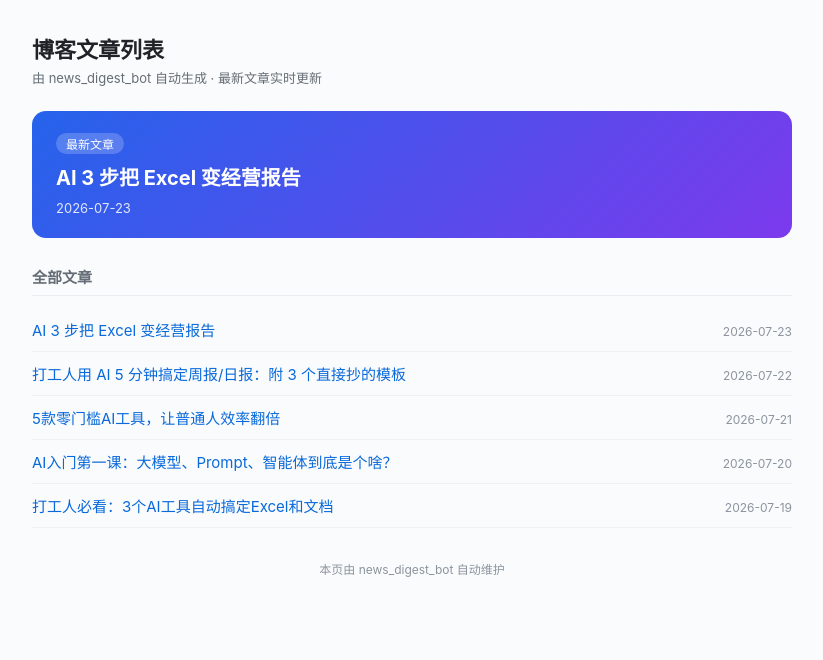
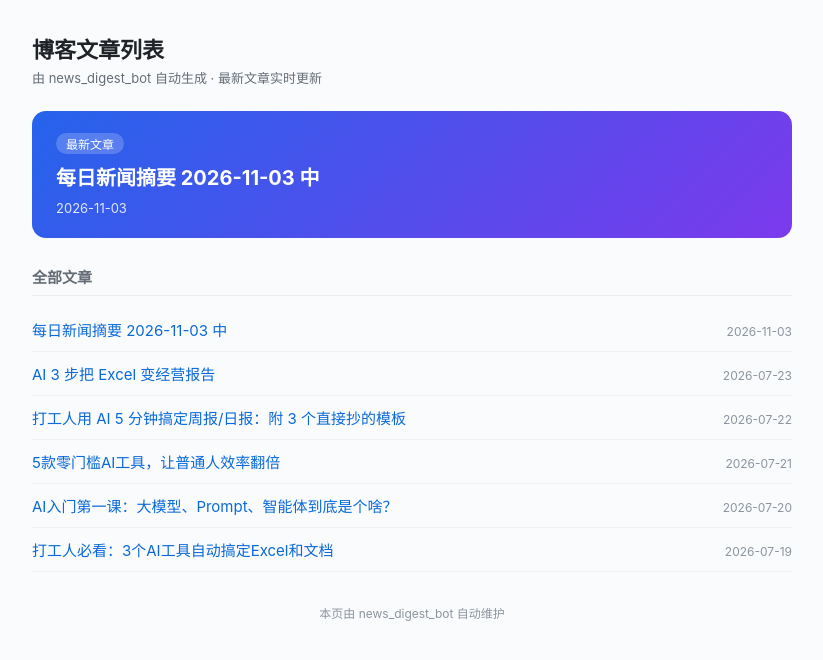
Before and after one commit to xiaoxiaoxiacom/xiaoxiaoxiacom.github.io, a Jekyll site: the page index.html, which Jekyll copies as it is, in a window 1280 px wide. Shown: the top 660 px of the page, without its empty margins (228-1051 px from the left). Built offline with Jekyll 4.4.1, drawn with Linux system fonts in a browser that asks for light colours.

Commit message:
auto: update index.html

```diff
--- a/index.html
+++ b/index.html
@@ -28,11 +28,12 @@
 
     <section class="hero">
       <div class="tag">最新文章</div>
-      <a class="hero-link" href="https://ai.miki.vip/2026/07/23/ai-excel-to-report/">AI 3 步把 Excel 变经营报告</a>
-      <div class="hero-date">2026-07-23</div>
+      <a class="hero-link" href="https://ai.miki.vip/2026/11/03/ai-news-2026-11-03-noon/">每日新闻摘要 2026-11-03 中</a>
+      <div class="hero-date">2026-11-03</div>
     </section>
   <h2>全部文章</h2>
   <ul>
+      <li><a href="https://ai.miki.vip/2026/11/03/ai-news-2026-11-03-noon/">每日新闻摘要 2026-11-03 中</a><span class="date">2026-11-03</span></li>
       <li><a href="https://ai.miki.vip/2026/07/23/ai-excel-to-report/">AI 3 步把 Excel 变经营报告</a><span class="date">2026-07-23</span></li>
       <li><a href="https://ai.miki.vip/2026/07/22/ai-weekly-report-templates/">打工人用 AI 5 分钟搞定周报/日报：附 3 个直接抄的模板</a><span class="date">2026-07-22</span></li>
       <li><a href="https://ai.miki.vip/2026/07/21/5-zero-barrier-ai-tools/">5款零门槛AI工具，让普通人效率翻倍</a><span class="date">2026-07-21</span></li>
```
